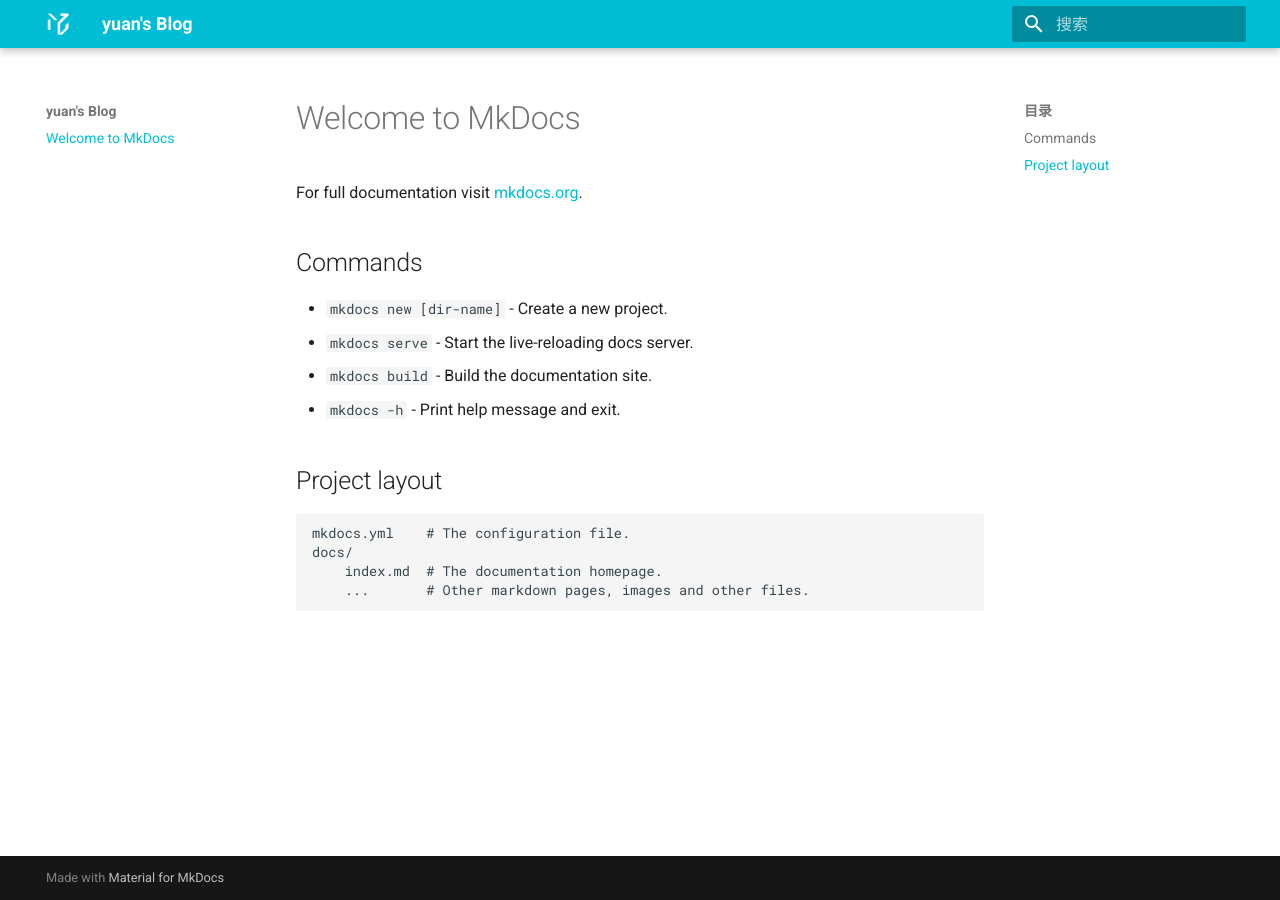
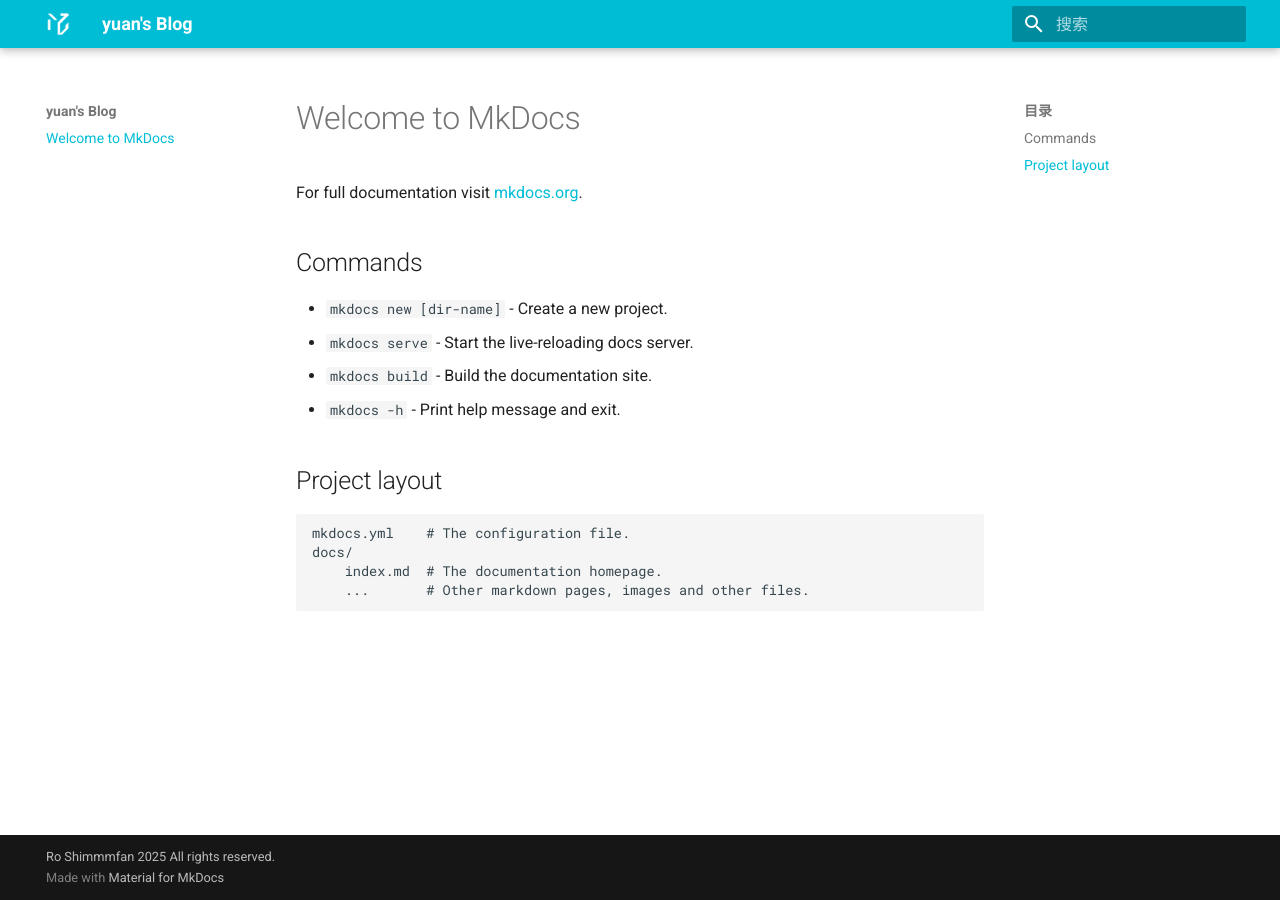
Before and after one commit to FateofStars/yuansBlog, an MkDocs documentation site: the page built from docs/index.md, in a window 1280 px wide. Built offline with MkDocs 1.6.1 and Material for MkDocs 9.7.7, drawn with Linux system fonts in a browser that asks for light colours.

Commit message:
themed edit1

```diff
--- a/mkdocs.yml
+++ b/mkdocs.yml
@@ -1,8 +1,12 @@
 site_name: yuan's Blog
+copyright: Ro Shimmmfan 2025 All rights reserved.
 theme:
   name: material
 
   language: zh
+
+  features:
+    - navigation.footer
 
   logo: yuanBlogLogo.png
   favicon: yuanBlogLogoInverted.png
```
